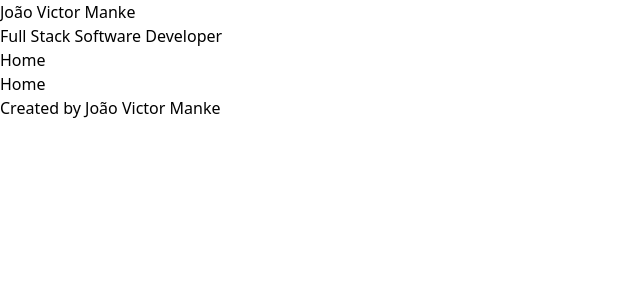
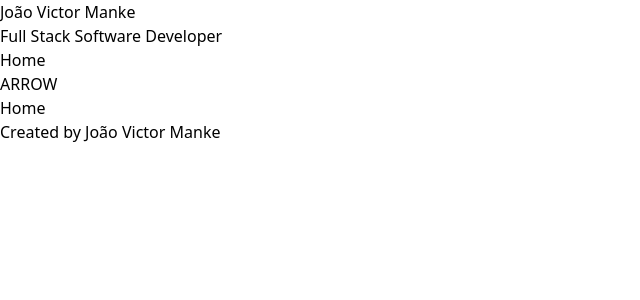
Before and after one commit to jvcmanke/portfolio-playground, a Next.js app: page / in a window 1280 px wide. Shown: the top 300 px of the page, without its empty margins (0-640 px from the left). Built offline with nearby package versions, Linux system fonts and the light colour scheme.

Commit message:
Fix header and footer placement

```diff
--- a/src/components/shared/Footer/component.tsx
+++ b/src/components/shared/Footer/component.tsx
@@ -4,8 +4,10 @@ export type FooterProps = {};
 
 export const Footer: React.FC<FooterProps> = () => {
   return (
-    <footer className="py-4 px-8">
-      <p className="text-center">Created by João Victor Manke</p>
+    <footer className="bg-black text-white">
+      <p className="text-center py-1 px-2 text-sm">
+        Created by João Victor Manke
+      </p>
     </footer>
   );
 };
--- a/src/components/shared/Header/component.tsx
+++ b/src/components/shared/Header/component.tsx
@@ -5,15 +5,20 @@ export type HeaderProps = {};
 
 export const Header: React.FC<HeaderProps> = () => {
   return (
-    <header className="sticky top-0 grid grid-cols-2 py-4 px-8 content-center">
-      <div className="flex gap-2">
-        <h1>João Victor Manke</h1>
-        <h3>Full Stack Software Developer</h3>
+    <header className="fixed top-0 right-0 left-0 grid grid-cols-2 py-4 px-8 content-center bg-black text-white z-50">
+      <div className="flex gap-2 items-center">
+        <h1 className="text-lg leading-none">João Victor Manke</h1>
+        <h3 className="text-sm self-end">Full Stack Software Developer</h3>
       </div>
       <nav className="justify-self-end">
-        <ul>
+        <ul className="flex gap-4">
           <li>
             <Link href="/">Home</Link>
+          </li>
+          <li>
+            <Link href="#top" scroll>
+              ARROW
+            </Link>
           </li>
         </ul>
       </nav>
--- a/src/components/shared/MainLayout/component.tsx
+++ b/src/components/shared/MainLayout/component.tsx
@@ -9,9 +9,10 @@ export type MainLayoutProps = {
 
 export const MainLayout: React.FC<MainLayoutProps> = ({ children }) => {
   return (
-    <div className="flex flex-col min-h-screen">
+    <div className="flex flex-col min-h-screen bg-white">
+      <a id="top" />
       <Header />
-      <main className="flex-grow container mx-auto p-8">{children}</main>
+      <main className="flex-grow container mx-auto px-8">{children}</main>
       <Footer />
     </div>
   );
```
